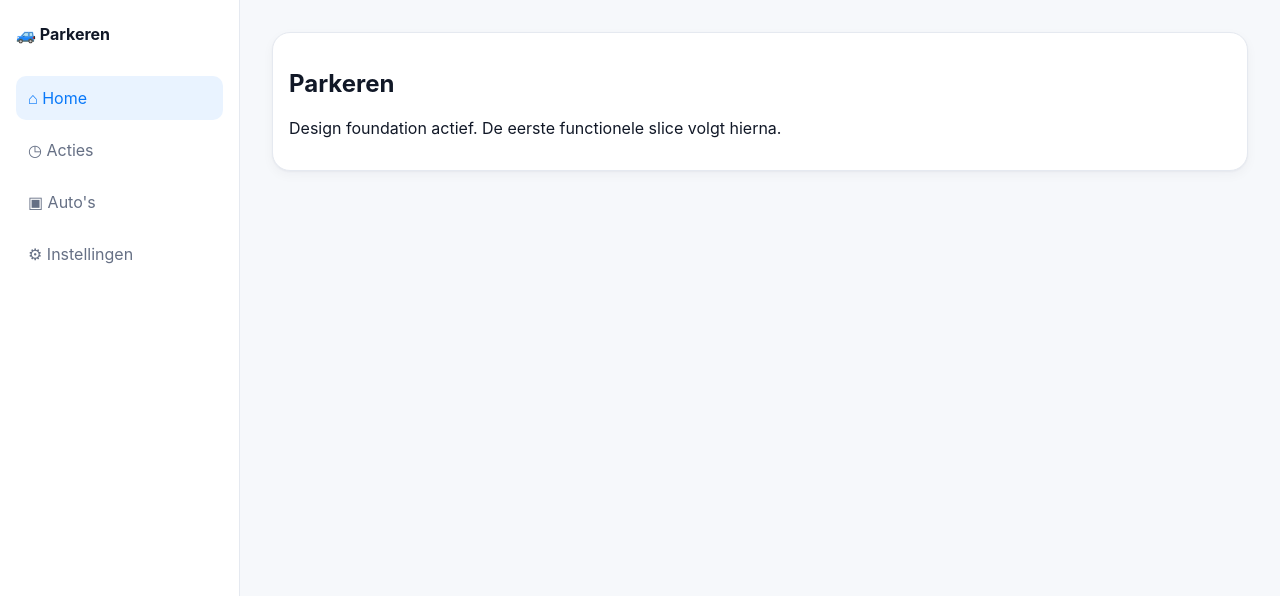
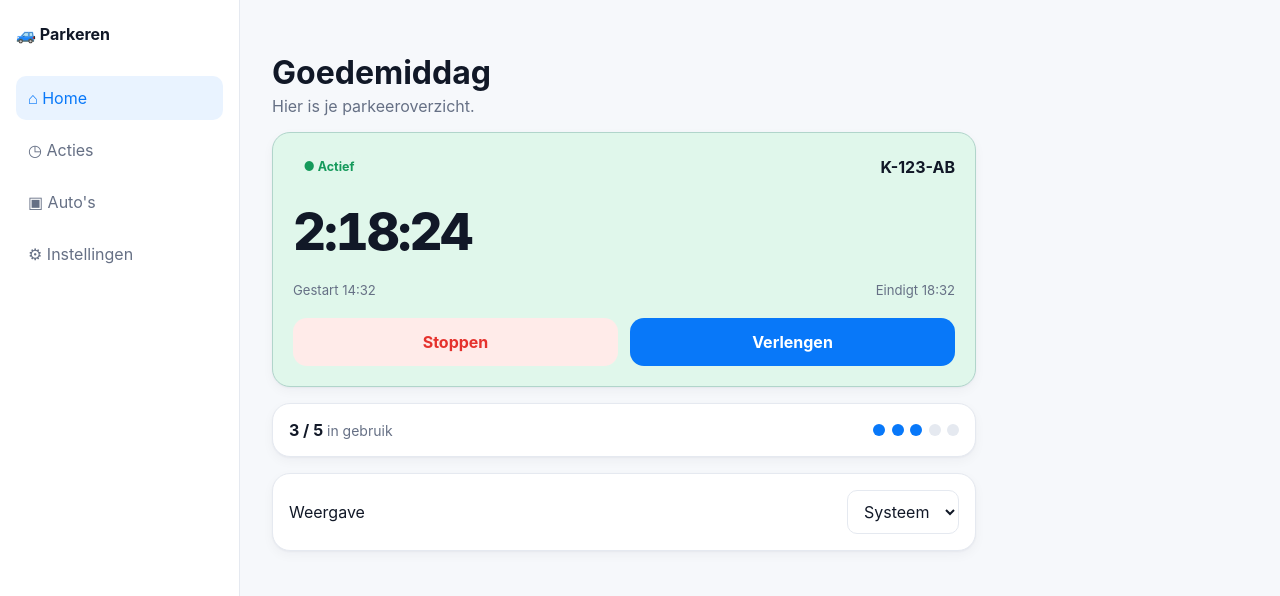
Before and after one commit to VanHinthem/Parkeren, a React (Vite) app in the folder src/Parkeren.Web/: page / in a window 1280 px wide. Shown: the top 596 px of the page. Built offline with nearby package versions, Linux system fonts and the light colour scheme.

Commit message:
feat: compose design reference dashboard

```diff
--- a/src/Parkeren.Web/src/App.tsx
+++ b/src/Parkeren.Web/src/App.tsx
@@ -1,13 +1,18 @@
+import { ActiveVisitCard } from "./components/ActiveVisitCard";
+import { CapacityIndicator } from "./components/CapacityIndicator";
+import { ThemeSelector } from "./components/ThemeSelector";
 import { AppShell } from "./design/layout/AppShell";
 import { Card } from "./design/primitives/Card";
 
 export default function App() {
   return (
     <AppShell>
-      <Card>
-        <h1>Parkeren</h1>
-        <p>Design foundation actief. De eerste functionele slice volgt hierna.</p>
-      </Card>
+      <div style={{ display: "grid", gap: "1rem", maxWidth: "44rem" }}>
+        <div><h1 style={{ marginBottom: ".25rem" }}>Goedemiddag</h1><span style={{ color: "var(--color-text-muted)" }}>Hier is je parkeeroverzicht.</span></div>
+        <ActiveVisitCard vehicle="K-123-AB" startedAt="14:32" endsAt="18:32" elapsed="2:18:24" />
+        <Card><CapacityIndicator used={3} total={5} /></Card>
+        <Card><ThemeSelector /></Card>
+      </div>
     </AppShell>
   );
 }
```
